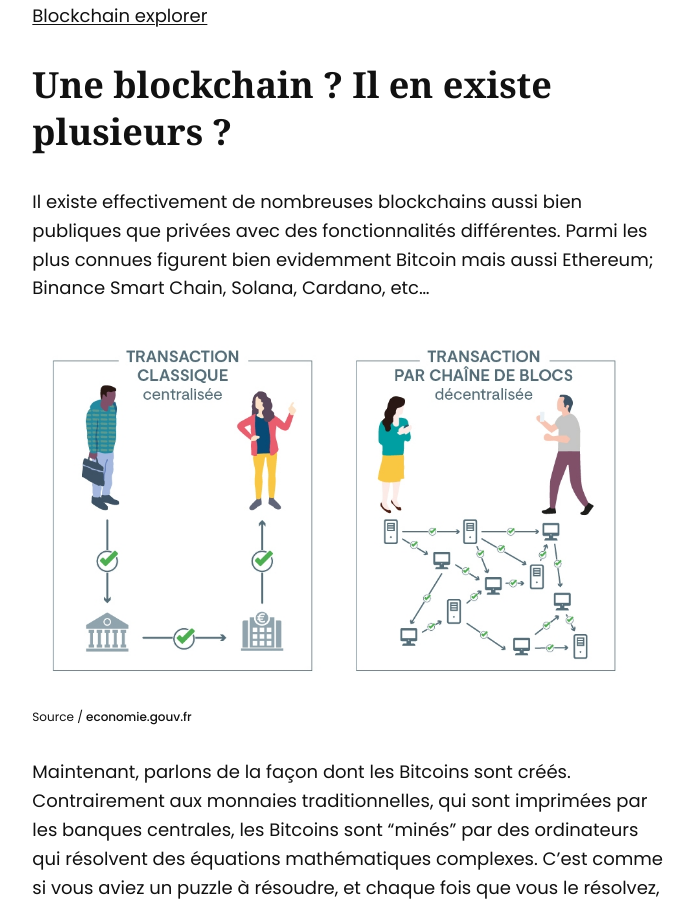
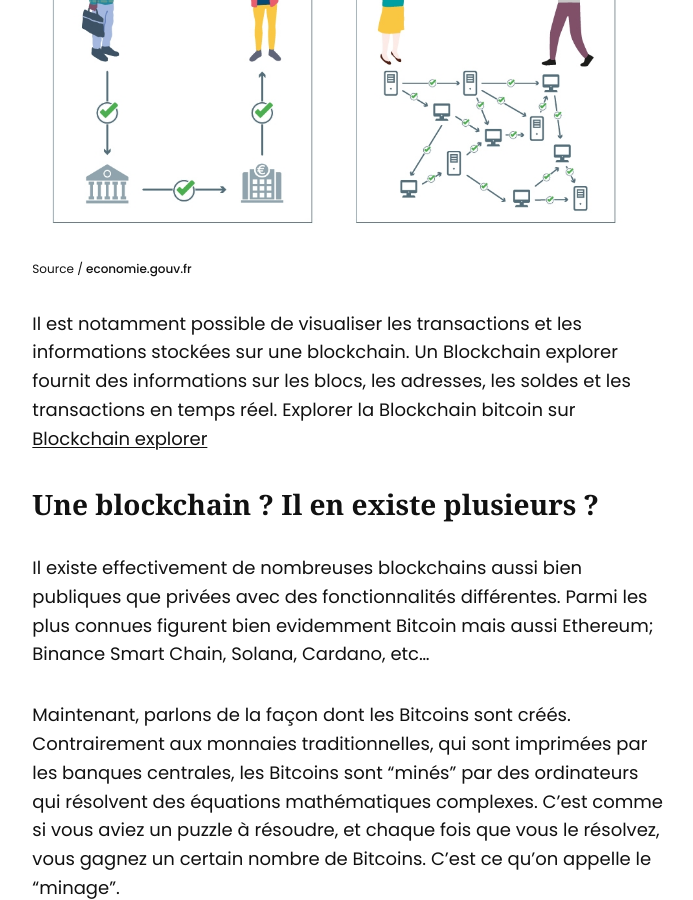
Before and after one commit to Thibaut-68/Investment-logbook.github.io, a Jekyll site: the page built from _posts/2023-04-17-bitcoin-back-to-basic.md, in a window 1280 px wide and 900 px high, scrolled down 1881 px. Shown: the whole window, without its empty margins (457-1150 px from the left). Built offline with Jekyll 4.4.1, drawn with Linux system fonts in a browser that asks for light colours.

```diff
--- a/_posts/2023-04-17-bitcoin-back-to-basic.md
+++ b/_posts/2023-04-17-bitcoin-back-to-basic.md
@@ -15,17 +15,18 @@ En termes simples, Bitcoin est une monnaie numérique décentralisée. Contraire
 ## Mais comment cela fonctionne-t-il ?
 Tout commence avec la blockchain, le livre de compte public et transparent qui enregistre toutes les transactions Bitcoin. Imaginez-le comme un grand cahier où toutes les transactions Bitcoin sont écrites. Mais contrairement à un vrai cahier, il n'y a pas de page blanche ou d'effacement possible. Une fois qu'une transaction est enregistrée, elle ne peut plus être effacée ou modifiée.
 
-Il est notamment possible de visualiser les transactions et les informations stockées sur une blockchain. Un Blockchain explorer fournit des informations sur les blocs, les adresses, les soldes et les transactions en temps réel. Explorer la Blockchain bitcoin sur <a href="https://www.blockchain.com/explorer/assets/btc" target="_blank">Blockchain explorer</a>
-
-# Une blockchain ? Il en existe plusieurs ?
-Il existe effectivement de nombreuses blockchains aussi bien publiques que privées avec des fonctionnalités différentes. Parmi les plus connues figurent bien evidemment Bitcoin mais aussi Ethereum; Binance Smart Chain, Solana, Cardano, etc...
-
 <div class="gallery-box">
   <div class="gallery">
     <img src="{{site.baseurl}}/images/blockchain.jpg"/>
   </div>
   <em>Source / <a href="https://economie.gouv.fr" target="_blank">economie.gouv.fr</a></em>
 </div>
+
+Il est notamment possible de visualiser les transactions et les informations stockées sur une blockchain. Un Blockchain explorer fournit des informations sur les blocs, les adresses, les soldes et les transactions en temps réel. Explorer la Blockchain bitcoin sur <a href="https://www.blockchain.com/explorer/assets/btc" target="_blank">Blockchain explorer</a>
+
+## Une blockchain ? Il en existe plusieurs ?
+Il existe effectivement de nombreuses blockchains aussi bien publiques que privées avec des fonctionnalités différentes. Parmi les plus connues figurent bien evidemment Bitcoin mais aussi Ethereum; Binance Smart Chain, Solana, Cardano, etc...
+
 
 Maintenant, parlons de la façon dont les Bitcoins sont créés. Contrairement aux monnaies traditionnelles, qui sont imprimées par les banques centrales, les Bitcoins sont "minés" par des ordinateurs qui résolvent des équations mathématiques complexes. C'est comme si vous aviez un puzzle à résoudre, et chaque fois que vous le résolvez, vous gagnez un certain nombre de Bitcoins. C'est ce qu'on appelle le "minage".
 
```
